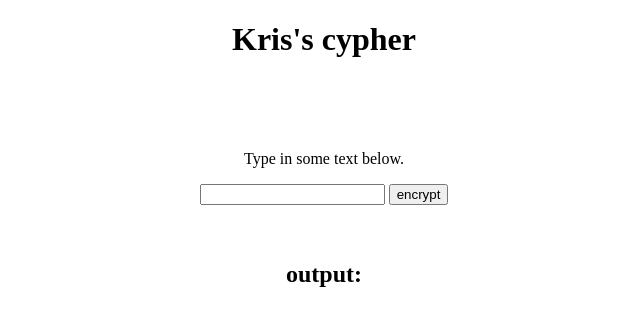
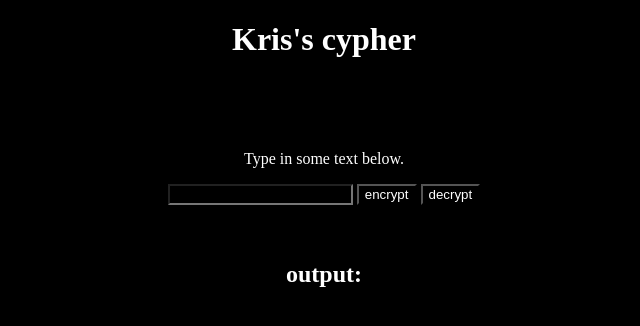
Before and after one commit to AverageMacHater/cypherWebsite, a plain HTML site: page index.html in a window 1280 px wide. Both pictures are taken after a click on the button "encrypt". Shown: the whole page, without its empty margins (316-956 px from the left). Drawn offline with Linux system fonts and the light colour scheme.

Commit message:
Update index.html

```diff
--- a/index.html
+++ b/index.html
@@ -2,20 +2,21 @@
 <html>
 <head>
 </head>
-<body>
+<body style="background-color: black">
 
 <title>Kris's cypher</title>
-<div align="center"><h1>Kris's cypher</h1>
+<div align="center"><h1 style="color: white;">Kris's cypher</h1>
 </br>
 </br>
 </br>
-<p>Type in some text below.</p>
-<input id="input">
-<button type="button" onclick="encrypt()">encrypt</button>
+<p style="color: white;">Type in some text below.</p>
+<input id="input" style="color: white; background-color: black;">
+<button type="button" style="color: white; background-color: black;" onclick="encrypt()">encrypt</button>
+<button type="button" style="color: white; background-color: black;" onclick="decrypt()">decrypt</button>
 </br>
 </br>
 </br>
-<h2 id="output"></h2>
+<h2 id="output" style="color: white;"></h2>
 </div>
 
 </body>
@@ -25,21 +26,37 @@
     const alphabet = ["a", "b", "c", "d", "e", "f", "g", "h", "i", "j", "k", "l", "m", "n", "o", "p", "q", "r", "s", "t", "u", "v", "w", "x", "y", "z"]
     const cypher = [".", "!", "w", ":", "u", ";", "s", "$", "q", "&", "o", "\"", "||", "'", "L", "0", "i", "(", "g", "#", "d", "?", "]", "a", "%", "z"]
     let inputValue = "";
-    function encrypt(){
-        let encrypted = "";
+
+    function decrypt(){
+        let out = "";
         inputValue = document.getElementById("input").value;
         inputValue = inputValue.toLowerCase();
-        if (inputValue != null) {console.log(inputValue);}
+        for (let i = 0; i < inputValue.length; i++){
+            if (inputValue[i] == "//"){
+                out += " ";
+            }
+            for (let j = 0; j < 26; j++){
+                if (inputValue[i] == cypher[j]){
+                    out += alphabet[j];
+                }
+            }
+        }
+        document.getElementById("output").textContent = "output: " + out;
+    }
+    function encrypt(){
+        let out = "";
+        inputValue = document.getElementById("input").value;
+        inputValue = inputValue.toLowerCase();
         for (let i = 0; i < inputValue.length; i++){
             if (inputValue[i] == " "){
-                    encrypted += "//";
+                out += "//";
             }
             for (let j = 0; j < 26; j++){
                 if (inputValue[i] == alphabet[j]){
-                    encrypted += cypher[j];
+                    out += cypher[j];
                 }
             }
         }
-        document.getElementById("output").textContent = "output: " + encrypted;
+        document.getElementById("output").textContent = "output: " + out;
     }
 </script>
```
